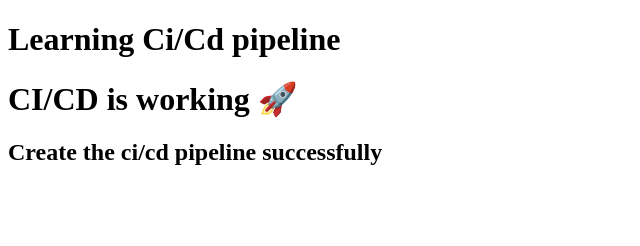
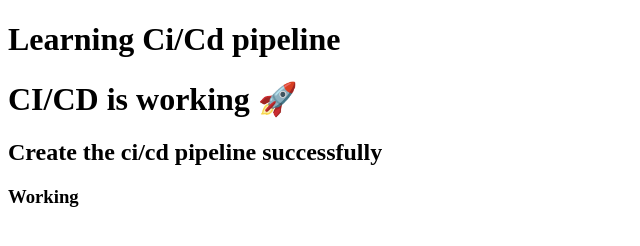
Before and after one commit to Work-Satyam1/Github-Action-Demo, a plain HTML site: page index.html in a window 1280 px wide. Shown: the full height of the page, 0-640 px from the left. Drawn offline with Linux system fonts and the light colour scheme.

Commit message:
Add a heading to indicate successful CI/CD

```diff
--- a/index.html
+++ b/index.html
@@ -9,5 +9,6 @@
     <h1>Learning Ci/Cd pipeline </h1>
     <h1>CI/CD is working 🚀</h1>
     <h2>Create the ci/cd pipeline successfully </h2>
+    <h3>Working </h3>
 </body>
 </html>
```
